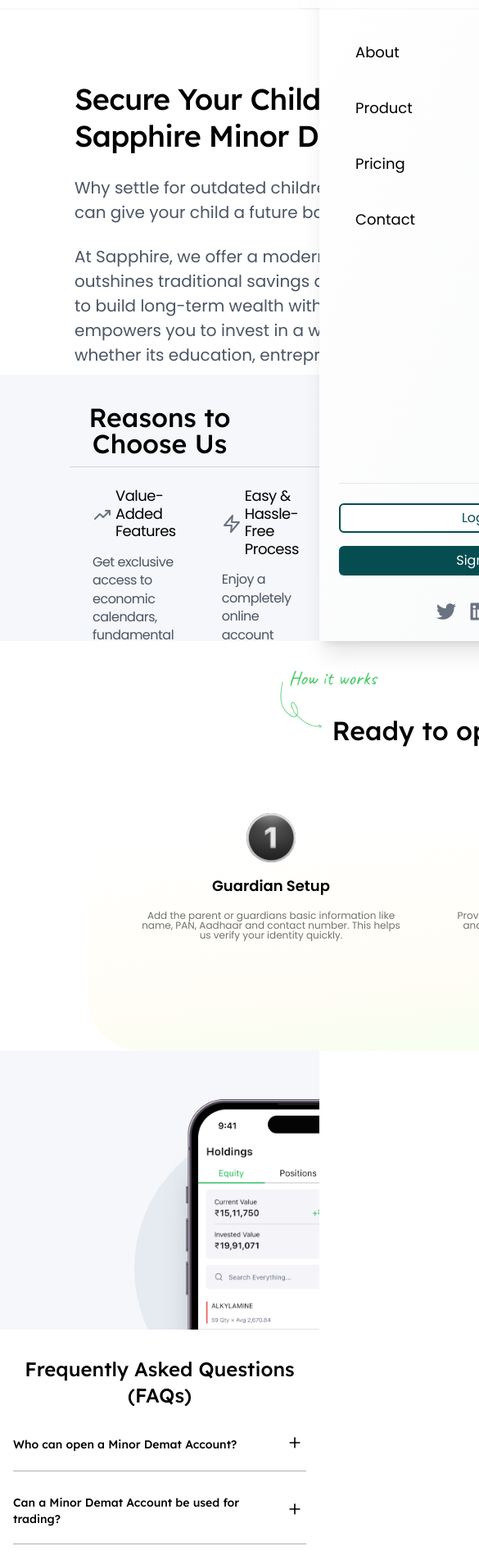
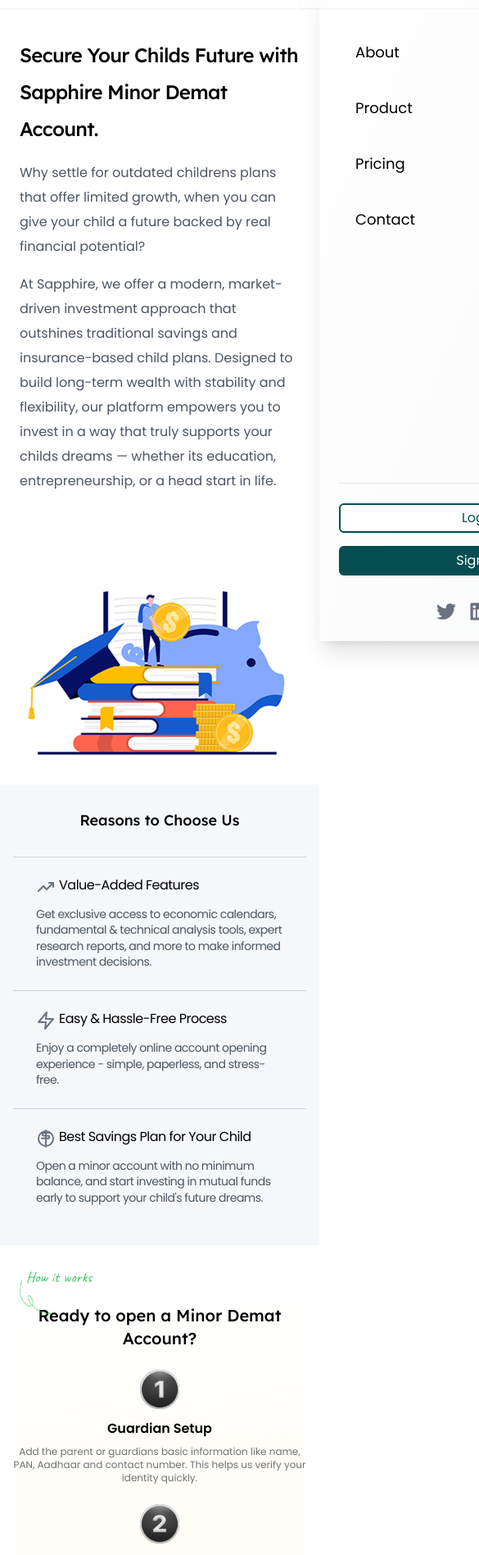
Before and after one commit to BrokingSapphire/SapphireLanding, a Next.js app: page /minor-demat-account in a window 390 px wide. Shown: the part 62-1959 px from the top of the page at 82% size, 585 px wide, since content can reach past the window. Built offline with nearby package versions, Linux system fonts and the light colour scheme.

Commit message:
Fix: Responsiveness of minor-demat-account

```diff
--- a/src/app/minor-demat-account/page.tsx
+++ b/src/app/minor-demat-account/page.tsx
@@ -31,6 +31,7 @@
 
       <div className="y-10 sm:space-y-20 pt-16 pb-20">
         <AboutInfo />
+
         <ReasonToChoose />
         <ReadyToopen />
         <Downloadapp />
--- a/src/components/minor-deemat-accnt/ReasonToChoose.tsx
+++ b/src/components/minor-deemat-accnt/ReasonToChoose.tsx
@@ -14,11 +14,10 @@
       <div className="flex items-center gap-2 mb-2">
         <div className="w-5 h-5">{icon}</div>
         <h3
-          className="text-black opacity-100"
+          className="text-black opacity-100 text-base lg:text-[18px]"
           style={{
             fontFamily: 'Poppins',
             fontWeight: 500,
-            fontSize: '18px',
             lineHeight: '120%',
             letterSpacing: '-0.5px'
           }}
@@ -26,14 +25,12 @@
           {title}
         </h3>
       </div>
-
       {/* Description */}
       <p
-        className="text-gray-600 opacity-100"
+        className="text-gray-600 opacity-100 text-sm lg:text-[16px]"
         style={{
           fontFamily: 'Poppins',
           fontWeight: 400,
-          fontSize: '16px',
           lineHeight: '140%',
           letterSpacing: '-0.5px'
         }}
@@ -43,7 +40,6 @@
     </div>
   );
 };
-
 
 interface ReasonsToChooseUsProps {
   className?: string;
@@ -71,17 +67,17 @@
   );
 
   return (
-    <div className={`w-full  h-[325px] bg-[#F5F7FA] mx-auto flex flex-col gap-6 opacity-100 ${className}`}
-         style={{ padding: '48px 85px' }}>
-
+    <div
+      className={`w-full h-auto lg:h-[325px] bg-[#F5F7FA] mx-auto flex flex-col gap-6 opacity-100 px-4 md:px-8 lg:px-20 ${className}`}
+      style={{ paddingTop: '24px', paddingBottom: '24px' }}
+    >
       {/* Main Heading */}
       <div className="w-full h-[40px] opacity-100 flex items-center justify-center">
         <h2
-          className="text-black text-center opacity-100"
+          className="text-black text-center opacity-100 text-lg lg:text-[32px]"
           style={{
             fontFamily: 'Lexend',
             fontWeight: 500,
-            fontSize: '32px',
             lineHeight: '100%',
             letterSpacing: '-2%'
           }}
@@ -89,37 +85,30 @@
           Reasons to Choose Us
         </h2>
       </div>
-
       {/* Three Boxes Container */}
-      <div className="w-full h-[191px] flex opacity-100">
-
+      <div className="w-full flex flex-col lg:flex-row lg:h-[191px] opacity-100">
         {/* Box 1: Value-Added Features */}
         <FeatureBox
           icon={<ValueAddedIcon />}
           title="Value-Added Features"
           description="Get exclusive access to economic calendars, fundamental & technical analysis tools, expert research reports, and more to make informed investment decisions."
         />
-
-        {/* Divider */}
-        <div className="w-[1px] bg-gray-300 h-full"></div>
-
+        {/* Divider: only show on desktop */}
+        <div className="hidden lg:block w-[1px] bg-gray-300 h-full"></div>
         {/* Box 2: Easy & Hassle-Free Process */}
         <FeatureBox
           icon={<EasyProcessIcon />}
           title="Easy & Hassle-Free Process"
           description="Enjoy a completely online account opening experience - simple, paperless, and stress-free."
         />
-
-        {/* Divider */}
-        <div className="w-[1px] bg-gray-300 h-full"></div>
-
+        {/* Divider: only show on desktop */}
+        <div className="hidden lg:block w-[1px] bg-gray-300 h-full"></div>
         {/* Box 3: Best Savings Plan for Your Child */}
         <FeatureBox
           icon={<BestSavingsIcon />}
           title="Best Savings Plan for Your Child"
           description="Open a minor account with no minimum balance, and start investing in mutual funds early to support your child's future dreams."
         />
-
       </div>
     </div>
   );
--- a/src/components/minor-deemat-accnt/content.tsx
+++ b/src/components/minor-deemat-accnt/content.tsx
@@ -7,18 +7,17 @@
 
 const SapphireDematCard: React.FC<SapphireDematCardProps> = ({ className = '' }) => {
   return (
-    <div className={`w-[1440px] h-[375px] bg-white mt-20  flex items-center justify-center ${className}`}>
-      <div className="w-[1290px] h-[390px] px-2 ">
-        <div className="w-full h-full px-2 gap-28 flex justify-between items-center py-6">
+    <div className={`w-full max-w-screen-xl mx-auto bg-white px-4 md:px-8 pt-4 md:pt-16   flex flex-col lg:flex-row items-start justify-between gap-8 lg:gap-16 ${className}`}>
+      <div className="w-full  h-auto ">
+        <div className="w-full h-full px-2 gap-16 lg:gap-28 flex flex-col lg:flex-row justify-between items-center py-6">
           {/* Text Area */}
-          <div className="w-[754px] h-[342px] flex flex-col justify-center gap-8 py-[3px]">
+          <div className="w-full lg:w-[754px] h-auto flex flex-col justify-center gap-4 md:gap-8 py-[3px]">
             {/* Main Heading */}
             <h1
-              className="w-[657px] h-[90px] text-black opacity-100 leading-tight"
+              className="w-full lg:w-[657px] text-black opacity-100 leading-tight text-2xl md:text-3xl lg:text-[36px] font-medium"
               style={{
                 fontFamily: 'Lexend',
                 fontWeight: 500,
-                fontSize: '36px',
                 lineHeight: '45px',
                 letterSpacing: '-0.72px'
               }}
@@ -28,16 +27,15 @@
 
             {/* Small Text Box */}
             <div
-              className="w-[754px] h-[222px] flex flex-col justify-center gap-3 text-gray-600 opacity-100"
+              className="w-full lg:w-[754px] flex flex-col justify-center gap-2 md:gap-3 text-gray-600 opacity-100 text-base md:text-lg lg:text-[20px]"
               style={{
                 fontFamily: 'Poppins',
                 fontWeight: 400,
-                fontSize: '20px',
                 lineHeight: '30px',
                 letterSpacing: '0%'
               }}
             >
-              <p className="mb-3">
+              <p className="mb-2 md:mb-3">
                 Why settle for outdated childrens plans that offer limited growth, when you
                 can give your child a future backed by real financial potential?
               </p>
@@ -52,13 +50,13 @@
           </div>
 
           {/* Image Area */}
-          <div className="w-[550px] h-[550px] opacity-100 flex items-center justify-center">
+          <div className="w-full max-w-[550px] h-auto flex items-center justify-center mt-6 lg:mt-0">
             <Image
               src="/minor-demat/minor deemat.png" // Replace with your actual image path
               alt="Sapphire Minor Demat Account Illustration"
               width={550}
               height={500}
-              className="width-[550px] height-[500px] "
+              className="w-full max-w-[550px] h-auto"
             />
           </div>
         </div>
--- a/src/components/minor-deemat-accnt/downloadapp.tsx
+++ b/src/components/minor-deemat-accnt/downloadapp.tsx
@@ -3,7 +3,9 @@
 
 export default function AppDownloadSection() {
   return (
-    <div className="relative w-full h-[340px] bg-[#F5F7FA] overflow-hidden">
+    <>
+      {/* Desktop/Tablet Layout */}
+      <div className="relative w-full h-[340px] bg-[#F5F7FA] overflow-hidden hidden md:block">
         {/* Background Circle */}
         <div
           className="absolute w-[402px] h-[351px] bg-[#E6EBF2] rounded-full"
@@ -94,5 +96,56 @@
           />
         </div>
       </div>
+
+      {/* Mobile Layout */}
+      <div className="w-full bg-[#F5F7FA] flex flex-col items-center py-6 px-4 mt-8 space-y-4 md:hidden">
+        {/* Circle + Phone Overlap - Responsive */}
+        <div className="relative w-full flex justify-center items-start mb-2" style={{height: '170px'}}>
+          {/* Circle */}
+          <div className="absolute left-1/2 -translate-x-1/2 top-0 w-[150px] h-[150px] bg-[#E6EBF2] rounded-full z-0"></div>
+          {/* Phone image, half inside the circle, half outside */}
+          <div className="absolute left-1/2 -translate-x-1/2 top-[65px] w-[100px] h-[120px] z-10 flex items-start justify-center">
+            <Image
+              src="/minor-demat/mobile.png"
+              alt="Mobile App Screenshot"
+              width={100}
+              height={120}
+              className="w-[100px] h-[120px] object-contain"
+            />
+          </div>
+        </div>
+        <h2
+          className="text-lg font-normal text-black text-center"
+          style={{ fontFamily: 'Poppins, sans-serif', letterSpacing: '0%' }}
+        >
+          Scan the QR to<br />Download the app
+        </h2>
+        <div className="w-[120px] h-[120px] flex items-center justify-center">
+          <Image
+            src="/minor-demat/qr.png"
+            alt="QR Code"
+            width={120}
+            height={120}
+            className="object-contain w-full h-full"
+          />
+        </div>
+        <div className="flex flex-row gap-3 mt-2">
+          <Image
+            src="/app-store-badge.png"
+            alt="Download on App Store"
+            width={100}
+            height={32}
+            className="object-contain w-[100px] h-[32px]"
+          />
+          <Image
+            src="/google-play-badge.png"
+            alt="Get it on Google Play"
+            width={100}
+            height={32}
+            className="object-contain w-[100px] h-[32px]"
+          />
+        </div>
+      </div>
+    </>
   );
 }
--- a/src/components/minor-deemat-accnt/f&q.tsx
+++ b/src/components/minor-deemat-accnt/f&q.tsx
@@ -27,15 +27,15 @@
 
 const FAQ = () => {
   return (
-    <div className="w-full mb-6 sm:mb-8 lg:mb-10 mt-2 px-4 sm:px-8 lg:px-14 py-6 sm:py-8 lg:py-12">
-      <div className="max-w-6xl mx-auto flex flex-col space-y-3 sm:space-y-4 lg:space-y-6 items-center justify-center">
-        <h1 className="font-lexend text-2xl sm:text-3xl lg:text-4xl font-medium text-center px-2">
+    <div className="w-full    mt-10 sm:mt-8 lg:mt-12 px-2 sm:px-4 md:px-8 lg:px-14 py-4 sm:py-6 lg:py-12">
+      <div className="max-w-6xl mx-auto flex flex-col space-y-2 sm:space-y-4 lg:space-y-6 items-center justify-center">
+        <h1 className="font-lexend text-xl sm:text-2xl lg:text-4xl font-medium text-center px-2">
           Frequently Asked Questions (FAQs)
         </h1>
         <Accordion
           type="single"
           collapsible
-          className="w-full space-y-2 sm:space-y-3 mt-3 sm:mt-4 lg:mt-6"
+          className="w-full space-y-1 sm:space-y-2 md:space-y-3 mt-2 sm:mt-4 lg:mt-6"
         >
           {faqs.map((faq, index) => (
             <AccordionItem
--- a/src/components/minor-deemat-accnt/readytoopen.tsx
+++ b/src/components/minor-deemat-accnt/readytoopen.tsx
@@ -3,7 +3,9 @@
 
 const MinorDematAccount: React.FC = () => {
   return (
-    <div className="relative w-[1440px] h-[500px]  bg-white overflow-hidden">
+    <>
+      {/* Desktop/Tablet Layout */}
+      <div className="relative w-[1440px] h-[500px] bg-white overflow-hidden hidden md:block">
         {/* How it works text with arrow */}
         <div className="absolute top-[36px] left-[342px]">
           <Image
@@ -14,7 +16,6 @@
             className="object-contain"
           />
         </div>
-
         {/* Main heading */}
         <div
           className="absolute top-[93px] left-1/2 transform -translate-x-1/2 w-[700px] text-centre h-[40px]"
@@ -30,8 +31,6 @@
         >
           Ready to open a Minor Demat Account?
         </div>
-
-
         {/* Gradient background box */}
         <div
           className="absolute top-[242px] left-[108px] w-[1224px] h-[258px] rounded-[64px]"
@@ -39,10 +38,8 @@
             background: 'linear-gradient(173.66deg, rgba(255, 255, 255, 0.2) 0.86%, rgba(255, 222, 85, 0.06) 55.98%, rgba(163, 247, 148, 0.16) 95.84%)'
           }}
         />
-
         {/* Content container with 3 steps */}
         <div className="absolute top-[210px] left-[167px] w-[1106px] h-[153px] flex justify-between items-start gap-[61px]">
-
           {/* Step 1 - Guardian Setup */}
           <div className="flex flex-col items-center w-[328px]">
             {/* Number circle */}
@@ -55,7 +52,6 @@
                 className="object-contain"
               />
             </div>
-
             {/* Step title */}
             <div
               className="w-[328px] h-[27px] text-center mb-[12px]"
@@ -70,7 +66,6 @@
             >
               Guardian Setup
             </div>
-
             {/* Step description */}
             <div
               className="w-[328px] h-[54px] text-center"
@@ -86,7 +81,6 @@
               Add the parent or guardians basic information like name, PAN, Aadhaar and contact number. This helps us verify your identity quickly.
             </div>
           </div>
-
           {/* Step 2 - Minor Details & Documents */}
           <div className="flex flex-col items-center w-[328px]">
             {/* Number circle */}
@@ -99,7 +93,6 @@
                 className="object-contain"
               />
             </div>
-
             {/* Step title */}
             <div
               className="w-[328px] h-[27px] text-center mb-[12px]"
@@ -114,7 +107,6 @@
             >
               Minor Details & Documents
             </div>
-
             {/* Step description */}
             <div
               className="w-[328px] h-[54px] text-center"
@@ -130,7 +122,6 @@
               Provide the minors details such as name, date of birth and Aadhaar. Youll also need to upload documents like the birth certificate and a recent photo.
             </div>
           </div>
-
           {/* Step 3 - eSign & Activate */}
           <div className="flex flex-col items-center w-[328px]">
             {/* Number circle */}
@@ -143,7 +134,6 @@
                 className="object-contain"
               />
             </div>
-
             {/* Step title */}
             <div
               className="w-[328px] h-[27px] text-center mb-[12px]"
@@ -158,7 +148,6 @@
             >
               eSign & Activate
             </div>
-
             {/* Step description */}
             <div
               className="w-[328px] h-[54px] text-center"
@@ -175,7 +164,6 @@
             </div>
           </div>
         </div>
-
         {/* Sign Up Button */}
         <div
           className="absolute top-[430px] left-[628px] w-[184px] h-[43px] rounded-[6px] bg-[#064D51] mb-4 flex items-center justify-center gap-[18px] cursor-pointer hover:opacity-90 transition-opacity"
@@ -203,6 +191,89 @@
           </svg>
         </div>
       </div>
+      {/* Mobile Layout */}
+      <div className="relative w-full bg-white flex flex-col items-center py-6 px-4 space-y-6 md:hidden">
+        {/* Mobile Gradient Background */}
+        <div className="absolute top-16 left-1/2 -translate-x-1/2 w-[90vw] max-w-[95vw] h-[630px] rounded-3xl z-0" style={{background: 'linear-gradient(173.66deg, rgba(255, 255, 255, 0.2) 0.86%, rgba(255, 222, 85, 0.06) 55.98%, rgba(163, 247, 148, 0.16) 95.84%)'}}></div>
+        {/* How it works image overlapping heading */}
+        <div className="relative w-full flex flex-col items-center mb-2 z-10">
+          <div className="absolute left-2 -top-4">
+            <Image
+              src="/minor-demat/howitworks.png"
+              alt="How it works"
+              width={90}
+              height={28}
+              className="object-contain"
+            />
+          </div>
+          <div className="pt-6 w-full text-center text-xl font-medium" style={{fontFamily: 'Lexend', color: '#000'}}>
+            Ready to open a Minor Demat Account?
+          </div>
+        </div>
+        <div className="w-full flex flex-col gap-6 z-10">
+          {/* Step 1 */}
+          <div className="flex flex-col items-center w-full">
+            <div className="w-[48px] h-[48px] rounded-full bg-[#64748B] flex items-center justify-center mb-3">
+              <Image
+                src="/minor-demat/1.png"
+                alt="1"
+                width={48}
+                height={48}
+                className="object-contain"
+              />
+            </div>
+            <div className="text-base font-semibold mb-2" style={{fontFamily: 'Poppins', color: '#000'}}>
+              Guardian Setup
+            </div>
+            <div className="text-xs text-center" style={{fontFamily: 'Poppins', color: '#717171'}}>
+              Add the parent or guardians basic information like name, PAN, Aadhaar and contact number. This helps us verify your identity quickly.
+            </div>
+          </div>
+          {/* Step 2 */}
+          <div className="flex flex-col items-center w-full">
+            <div className="w-[48px] h-[48px] rounded-full bg-[#64748B] flex items-center justify-center mb-3">
+              <Image
+                src="/minor-demat/2.png"
+                alt="2"
+                width={48}
+                height={48}
+                className="object-contain"
+              />
+            </div>
+            <div className="text-base font-semibold mb-2" style={{fontFamily: 'Poppins', color: '#000'}}>
+              Minor Details & Documents
+            </div>
+            <div className="text-xs text-center" style={{fontFamily: 'Poppins', color: '#717171'}}>
+              Provide the minors details such as name, date of birth and Aadhaar. Youll also need to upload documents like the birth certificate and a recent photo.
+            </div>
+          </div>
+          {/* Step 3 */}
+          <div className="flex flex-col items-center w-full">
+            <div className="w-[48px] h-[48px] rounded-full bg-[#64748B] flex items-center justify-center mb-3">
+              <Image
+                src="/minor-demat/3.png"
+                alt="3"
+                width={48}
+                height={48}
+                className="object-contain"
+              />
+            </div>
+            <div className="text-base font-semibold mb-2" style={{fontFamily: 'Poppins', color: '#000'}}>
+              eSign & Activate
+            </div>
+            <div className="text-xs text-center" style={{fontFamily: 'Poppins', color: '#717171'}}>
+              Complete the eSign process using your OTP. After verification, the Minor Demat Account will be created and ready to use.
+            </div>
+          </div>
+        </div>
+        <button className="w-full max-w-xs mt-4 rounded-[6px] bg-[#064D51] py-3 flex items-center justify-center gap-3 cursor-pointer hover:opacity-90 transition-opacity">
+          <span className="text-white font-medium text-base" style={{fontFamily: 'Poppins'}}>Sign Up</span>
+          <svg width="16" height="16" viewBox="0 0 16 16" fill="none" xmlns="http://www.w3.org/2000/svg">
+            <path d="M3.33334 8H12.6667M12.6667 8L8.00001 3.33333M12.6667 8L8.00001 12.6667" stroke="white" strokeWidth="1.5" strokeLinecap="round" strokeLinejoin="round"/>
+          </svg>
+        </button>
+      </div>
+    </>
   );
 };
 
```
Lines whose indentation alone changed are shown as unchanged.
